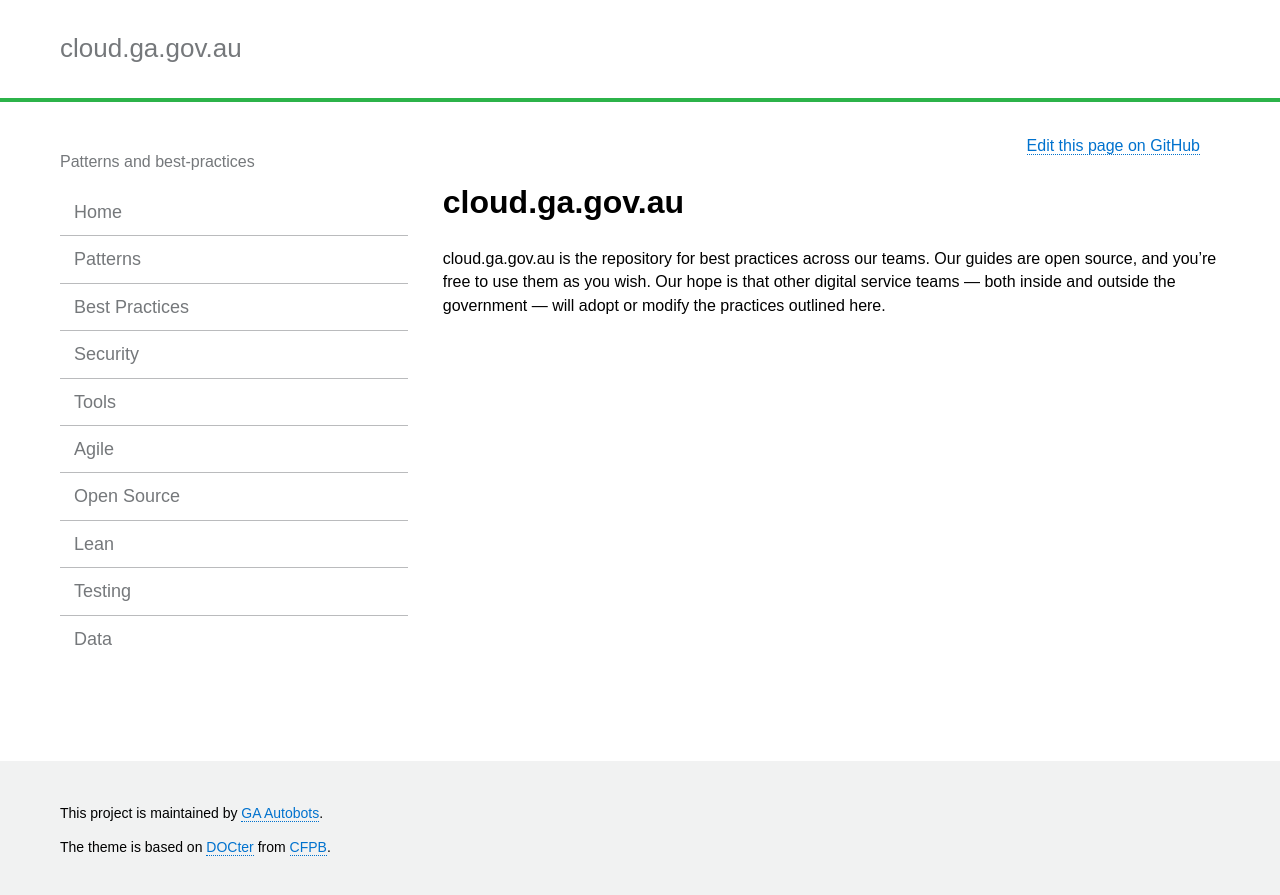
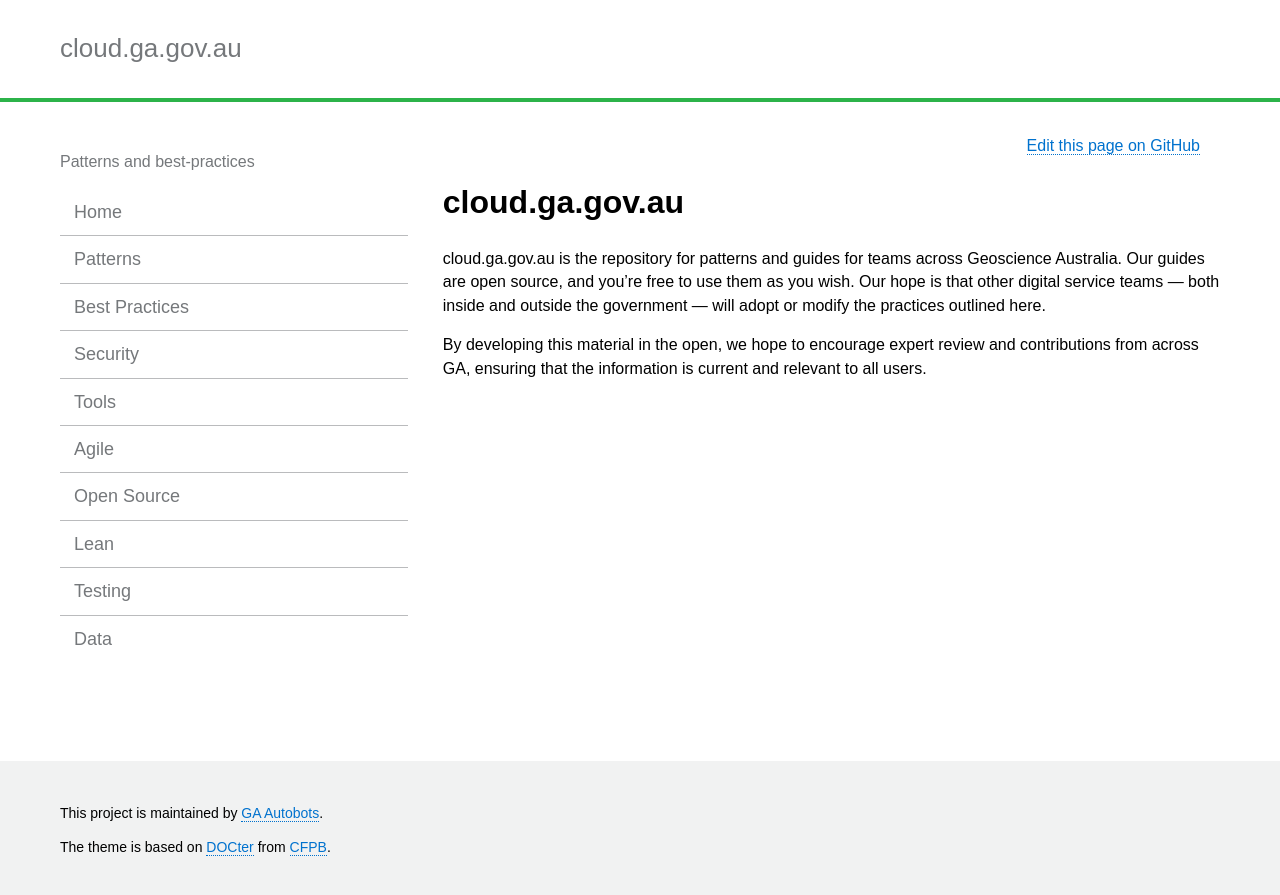
Before and after one commit to GeoscienceAustralia/cloud, a Jekyll site: the page built from docs/index.html, in a window 1280 px wide. Shown: the top 895 px of the page. Built offline with Jekyll 4.4.1, drawn with Linux system fonts in a browser that asks for light colours.

Commit message:
Update index

```diff
--- a/docs/_includes/index.md
+++ b/docs/_includes/index.md
@@ -1,2 +1,4 @@
 # cloud.ga.gov.au
-cloud.ga.gov.au is the repository for best practices across our teams. Our guides are open source, and you're free to use them as you wish. Our hope is that other digital service teams — both inside and outside the government — will adopt or modify the practices outlined here.
+cloud.ga.gov.au is the repository for patterns and guides for teams across Geoscience Australia. Our guides are open source, and you're free to use them as you wish. Our hope is that other digital service teams — both inside and outside the government — will adopt or modify the practices outlined here.
+
+By developing this material in the open, we hope to encourage expert review and contributions from across GA, ensuring that the information is current and relevant to all users.
```
